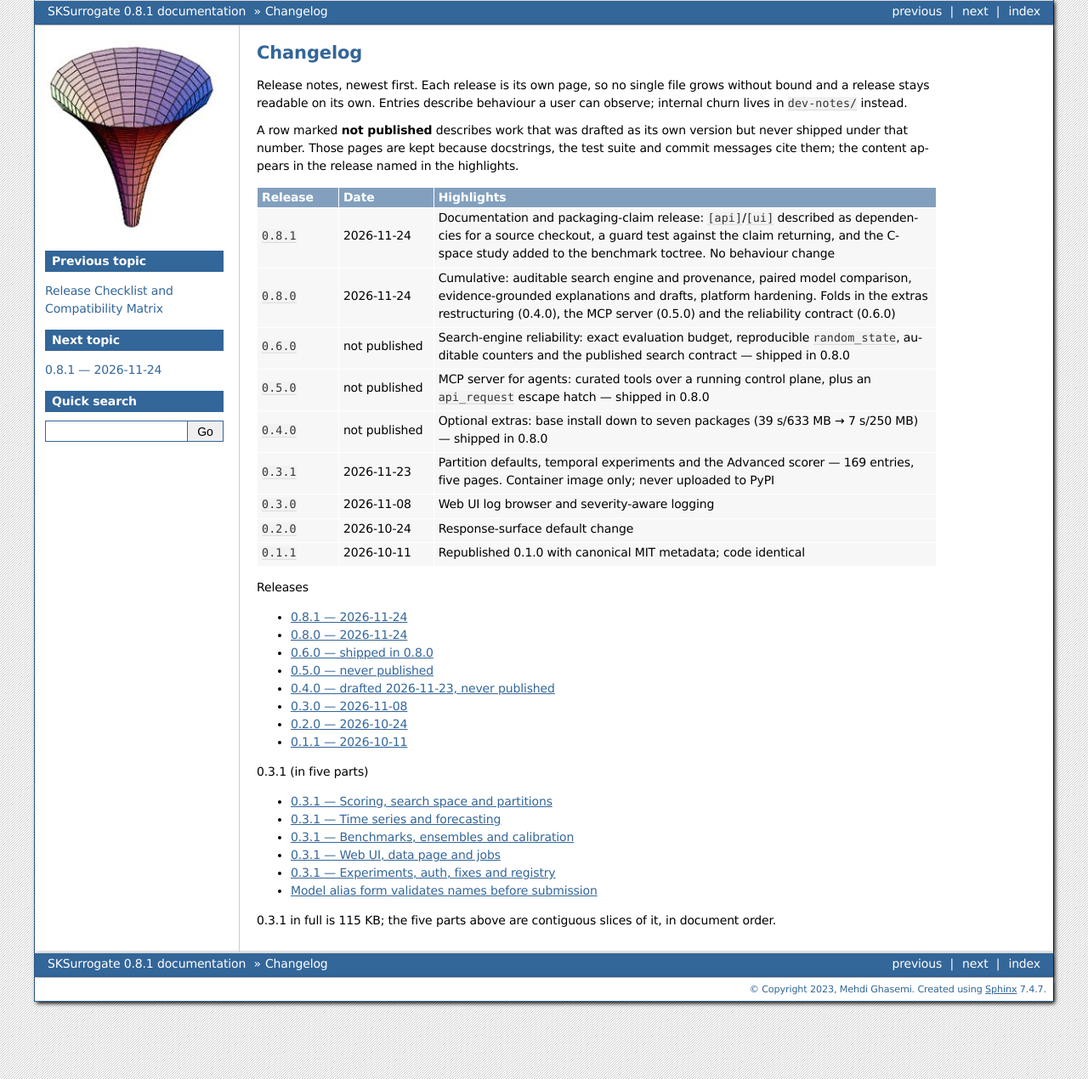
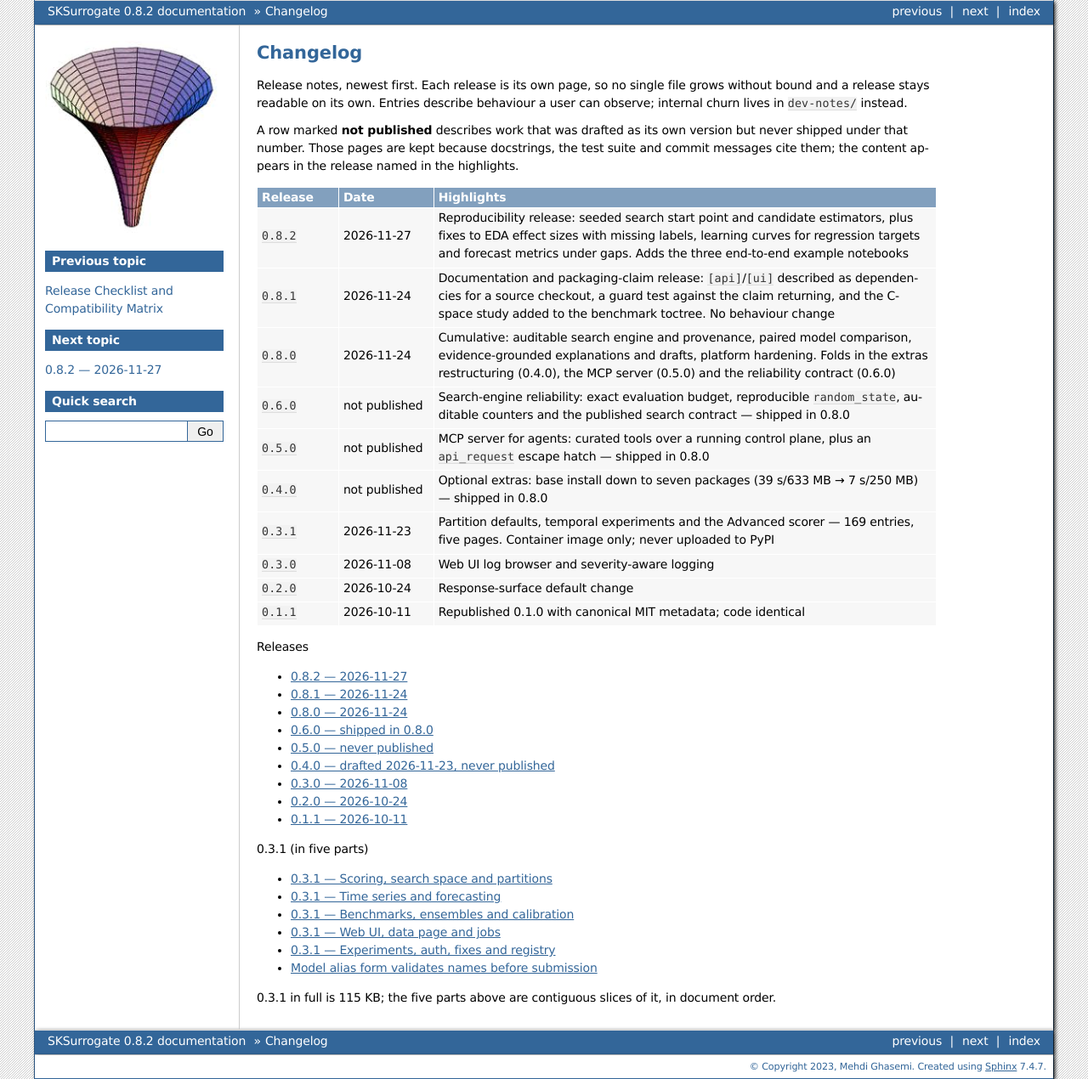
Before and after one commit to mghasemi/sksurrogate, a Sphinx documentation site: the page built from docs/changelog/index.rst, in a window 1280 px wide. Shown: the whole page at 85% size. Built offline with Sphinx 7.4.7, drawn with Linux system fonts in a browser that asks for light colours.

Commit message:
[Release] 0.8.2: reproducible search seeding, EDA/forecast/learning-curve fixes, example notebooks
The v0.8.1 tag predates 21 commits, three of which fix user-facing failures a
reader of the docs can hit: effect_sizes crashed on grouping columns with gaps,
plot_learning_curve scored regression targets with 'accuracy' (all-NaN curves),
and forecast metrics went NaN across a whole series when the history had a hole.
It also predates the reproducibility fix (seeded search start point and candidate
estimators) and the three end-to-end example notebooks the readme and the site
now advertise.

- docs/changelog/0.8.2.rst plus the index row and toctree entry
- CHANGELOG.rst pointer no longer names 0.4.0 as the latest release
- version, CITATION.cff and docs/conf.py release bumped to 0.8.2
- MCP OpenAPI snapshot regenerated (152 operations, core 0.8.2)

```diff
--- a/CHANGELOG.rst
+++ b/CHANGELOG.rst
@@ -5,7 +5,7 @@ The changelog lives in ``docs/changelog/`` — one page per release — and is
 part of the published documentation:
 
     docs/changelog/index.rst        index of all releases
-    docs/changelog/0.4.0.rst        latest release
+    docs/changelog/0.8.2.rst        latest release
 
 This root file exists because tools and release scripts expect a
 ``CHANGELOG.rst``; it deliberately holds no entries. Add new notes to
--- a/SKSurrogate/__init__.py
+++ b/SKSurrogate/__init__.py
@@ -142,7 +142,7 @@ from .ensembling import (
 
 from .deps import MissingOptionalDependency, require
 
-__version__ = "0.8.1"
+__version__ = "0.8.2"
 
 __all__ = [
     "AML",
--- a/docs/changelog/index.rst
+++ b/docs/changelog/index.rst
@@ -18,6 +18,10 @@ in the release named in the highlights.
    * - Release
      - Date
      - Highlights
+
+   * - ``0.8.2``
+     - 2026-11-27
+     - Reproducibility release: seeded search start point and candidate estimators, plus fixes to EDA effect sizes with missing labels, learning curves for regression targets and forecast metrics under gaps. Adds the three end-to-end example notebooks
 
    * - ``0.8.1``
      - 2026-11-24
@@ -59,6 +63,7 @@ in the release named in the highlights.
    :maxdepth: 1
    :caption: Releases
 
+   0.8.2
    0.8.1
    0.8.0
    0.6.0
--- a/docs/conf.py
+++ b/docs/conf.py
@@ -86,7 +86,7 @@ author = u'Mehdi Ghasemi'
 # The short X.Y version.
 version = u'0.8'
 # The full version, including alpha/beta/rc tags.
-release = u'0.8.1'
+release = u'0.8.2'
 
 # The language for content autogenerated by Sphinx. Refer to documentation
 # for a list of supported languages.
```
Also changed, not shown: docs/changelog/0.8.2.rst (added, +72 -0 lines), 2 other files.
